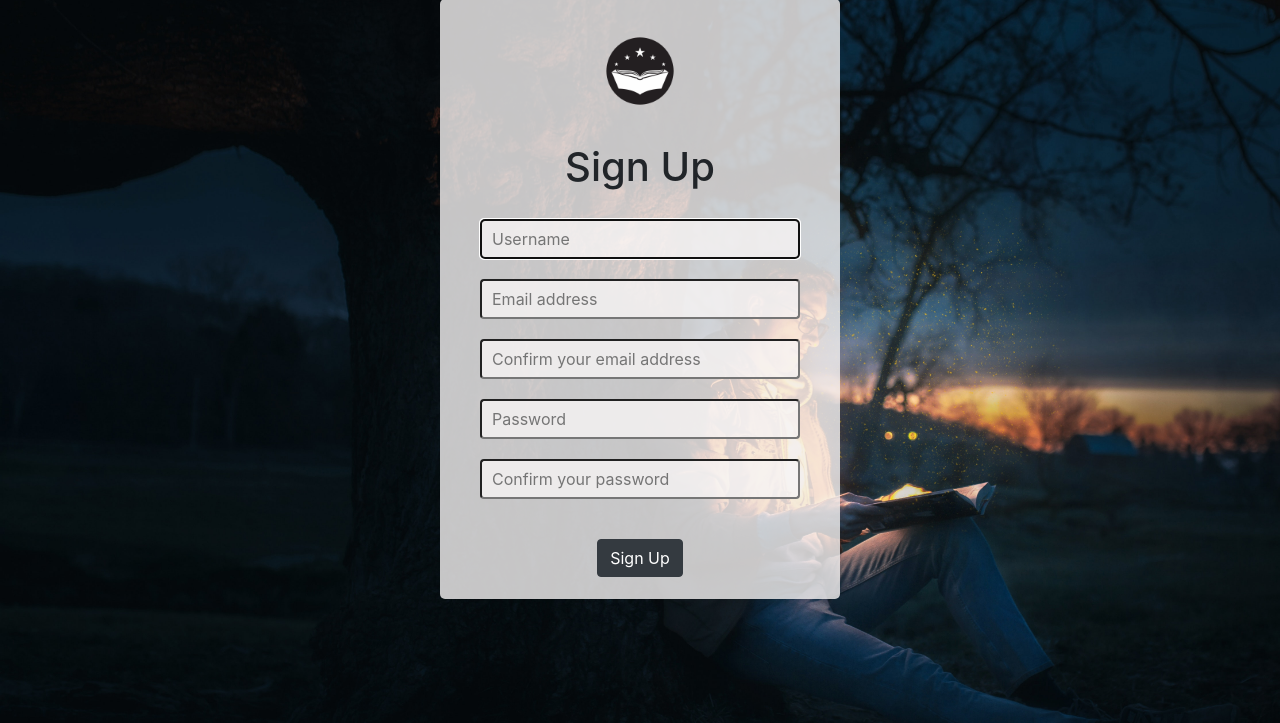
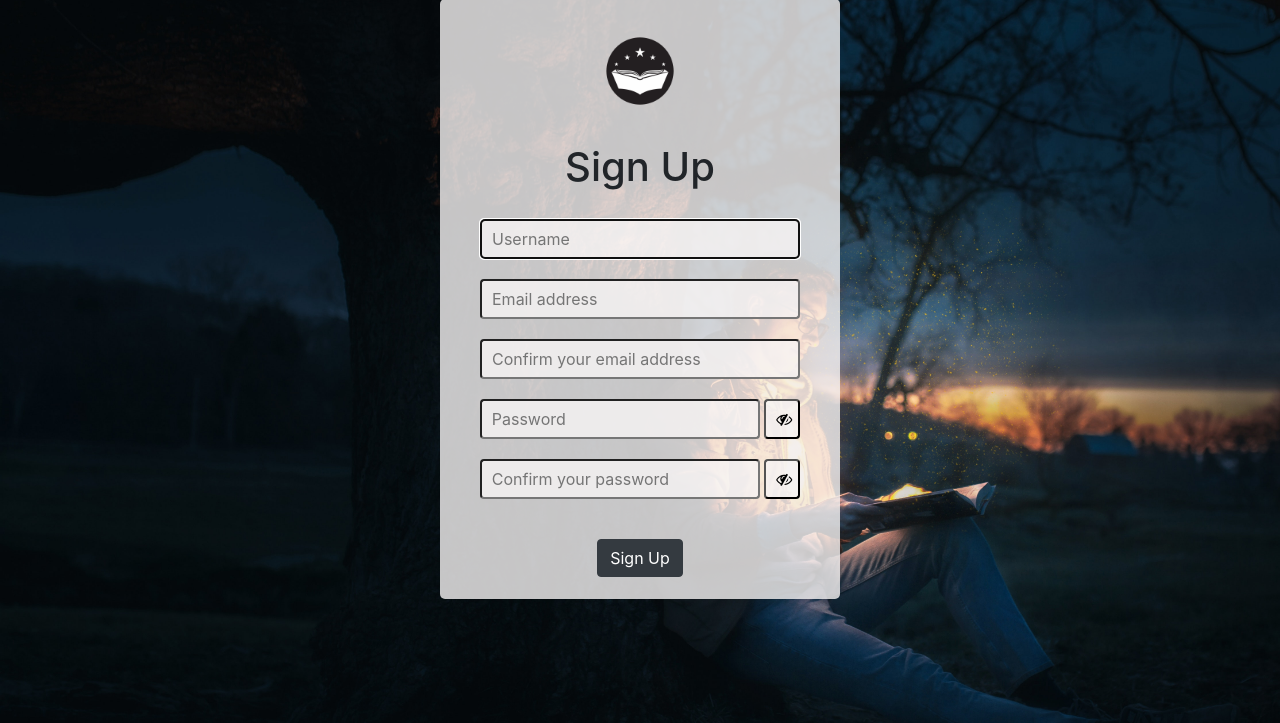
Before and after one commit to manualex98/ProgettoLTW2021, a PHP site: page /signup/signup.html in a window 1280 px wide. Shown: the part 169-892 px from the top of the page. Run offline with PHP 8.4, Linux system fonts and the light colour scheme.

Commit message:
implementato bottone show/hide password

```diff
--- a/login/login.html
+++ b/login/login.html
@@ -7,6 +7,7 @@
         <script src="https://ajax.googleapis.com/ajax/libs/jquery/3.4.1/jquery.min.js"></script>
         <script src="https://cdnjs.cloudflare.com/ajax/libs/popper.js/1.16.0/umd/popper.min.js"></script>
         <script src="../bootstrap/js/bootstrap.min.js" type="text/javascript" lang="javascript"></script>
+        <link rel="stylesheet" href="https://cdnjs.cloudflare.com/ajax/libs/font-awesome/4.7.0/css/font-awesome.min.css">
         <link rel="stylesheet" type="text/css" href="../bootstrap/css/bootstrap.min.css"/>
         <link rel="stylesheet" type="text/css" href="../style.css"/>
         <script type="text/javascript" lan="javascript" src="login.js"></script>
@@ -41,7 +42,10 @@
             <img src="../images/logo.png" width="180" height="144">
             <h1>Login</h1><br>
             <input type="email" class="input" name="inputEmail" placeholder="Email address" required onsubmit="checkEmail();" autofocus/><br><br>
-            <input type="password" class="input" name="inputPassword" placeholder="Password" required/><br><br>
+            <input type="password" id="password1" class="input_pass" name="inputPassword" placeholder="Password" required/>
+            <button class="mycheckbox" type="button" name="ckbox" onclick="show1()">
+                <i id="icon" class="fa fa-eye-slash"></i>
+            </button><br><br>
             <p>Don't have an account? <a href="../signup/signup.html">Signup</a></p>
             <br>
             <button class="btn btn-dark" name="loginButton" type="submit">Login</button>
--- a/signup/signup.html
+++ b/signup/signup.html
@@ -7,6 +7,8 @@
         <script src="https://ajax.googleapis.com/ajax/libs/jquery/3.4.1/jquery.min.js"></script>
         <script src="https://cdnjs.cloudflare.com/ajax/libs/popper.js/1.16.0/umd/popper.min.js"></script>
         <script src="../bootstrap/js/bootstrap.min.js" type="text/javascript" lang="javascript"></script>
+        <link rel="stylesheet" href="https://cdnjs.cloudflare.com/ajax/libs/font-awesome/4.7.0/css/font-awesome.min.css">
+        <script src="signup.js" type="text/javascript" lang="javascript"></script>
         <link rel="stylesheet" type="text/css" href="../bootstrap/css/bootstrap.min.css"/>
         <link rel="stylesheet" type="text/css" href="../style.css"/>
 
@@ -42,8 +44,14 @@
             <input type="text" name="inputName" class="input" placeholder="Username" required onkeyup="checkUsername();" autofocus/><br><br>    <!--onkeyup fa un controllo ad ogni tasto premuto-->
             <input type="email" name="inputEmail" class="input" placeholder="Email address" required onkeyup="checkEmail();"/><br><br>
             <input type="email" name="inputEmailConfirm" class="input" placeholder="Confirm your email address" required onkeyup="checkEmailConf();"/><br><br>
-            <input type="password" name="inputPassword" class="input" placeholder="Password" required onkeyup="checkPassword();"/><br/><br>
-            <input type="password" name="inputPasswordConfirm" class="input" placeholder="Confirm your password" required onkeyup="checkPasswordConf();"/><br/>
+            <input type="password" id="password1" name="inputPassword" class="input_pass" placeholder="Password" required onkeyup="checkPassword();"/>
+            <button class="mycheckbox" type="button" name="ckbox" onclick="show1()">
+                <i id="icon1" class="fa fa-eye-slash"></i>
+            </button><br><br>
+            <input type="password" id="password2" name="inputPasswordConfirm" class="input_pass" placeholder="Confirm your password" required onkeyup="checkPasswordConf();"/>
+            <button class="mycheckbox2" type="button" name="ckbox" onclick="show2()">
+                <i id="icon2" class="fa fa-eye-slash"></i>
+            </button><br/>
             <br><br>
             <button class="btn btn-dark" name="signupButton" type="submit">Sign Up</button>
         </form>
--- /dev/null
+++ b/signup/signup.js
@@ -0,0 +1,27 @@
+function show1() {
+    var password1 = document.getElementById("password1");
+    if (password1.type === "password") {
+        password1.type = "text";
+        $("#icon1").removeClass('fa-eye-slash');
+        $("#icon1").addClass('fa-eye');
+    }
+    else {
+        password1.type = "password";
+        $("#icon1").removeClass('fa-eye');
+        $("#icon1").addClass('fa-eye-slash');
+    }
+}
+
+function show2() {
+    var password2 = document.getElementById("password2");
+    if (password2.type === "password") {
+        password2.type = "text";
+        $("#icon2").removeClass('fa-eye-slash');
+        $("#icon2").addClass('fa-eye');
+    }
+    else {
+        password2.type = "password";
+        $("#icon2").removeClass('fa-eye');
+        $("#icon2").addClass('fa-eye-slash');
+    }
+}
--- a/style.css
+++ b/style.css
@@ -148,7 +148,29 @@ h3{
     font-size: 16px;
     padding-left: 10px;
 }
+.input_pass {
+    width: 70%;
+    height: 40px;
+    background-color: rgba(247, 244, 244, 0.801);
+    border-radius: 4px;
+    font-size: 16px;
+    padding-left: 10px;
+}
+.mycheckbox{
+    height: 40px;
+    background-color: rgba(247, 244, 244, 0.801);
+    border-radius: 4px;
+    font-size: 16px;
+    padding-left: 10px;
+}
 
+.mycheckbox2{
+    height: 40px;
+    background-color: rgba(247, 244, 244, 0.801);
+    border-radius: 4px;
+    font-size: 16px;
+    padding-left: 10px;
+}
 
 .dropbtn {
     background-color: rgba(49, 40, 40, 0.801);
```
Also changed, not shown: login/login.js (+14 -0 lines).
